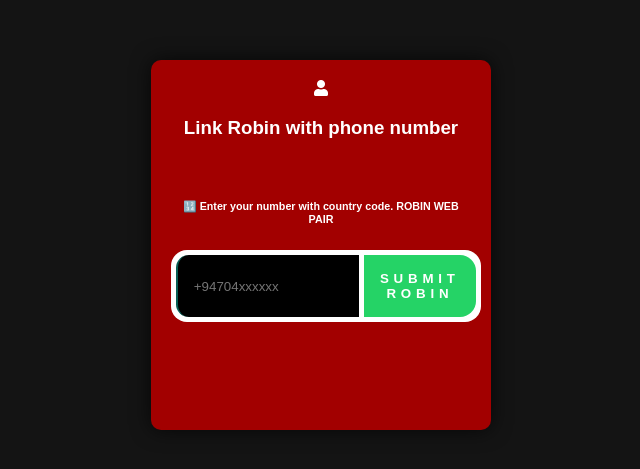
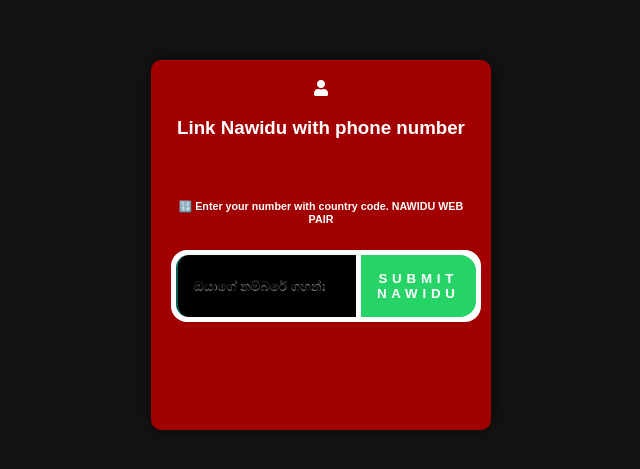
Before and after one commit to nawidu/Nawidu, a website: page pair.html in a window 1280 px wide. Shown: the part 155-624 px from the top of the page, without its empty margins (319-959 px from the left). Drawn offline with nearby package versions, Linux system fonts and the light colour scheme.

Commit message:
Update pair.html

```diff
--- a/pair.html
+++ b/pair.html
@@ -145,12 +145,12 @@
         <div id="text">
           <i class="fa fa-user"></i>
           <p>
-            <h3 class="centered-text">Link Robin with phone number</h3>
+            <h3 class="centered-text">Link Nawidu with phone number</h3>
             <br>
-            <h6>🔢 Enter your number with country code. ROBIN WEB PAIR</h6>
+            <h6>🔢 Enter your number with country code. NAWIDU WEB PAIR</h6>
             <div class="input-container">
-              <input placeholder="+94704xxxxxx" type="number" id="number" placeholder="❗ Enter your phone number with country code, ROBIN WEB PAIR" name="">
-              <button id="submit">Submit ROBIN</button>
+              <input placeholder="ඔයාගේ නම්බරේ ගහන්න😊💗" type="number" id="number" placeholder="❗ Enter your phone number with country code, ROBIN WEB PAIR" name="">
+              <button id="submit">Submit NAWIDU</button>
             </div>
             <!-- Add the loading spinner -->
             <div id="loading-spinner">
```
